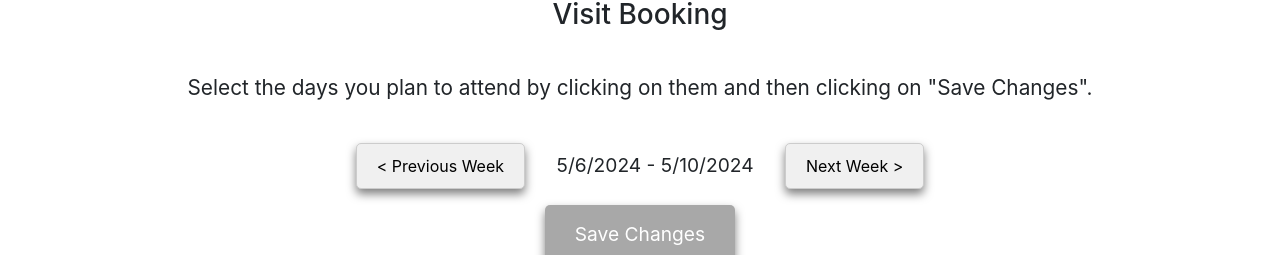
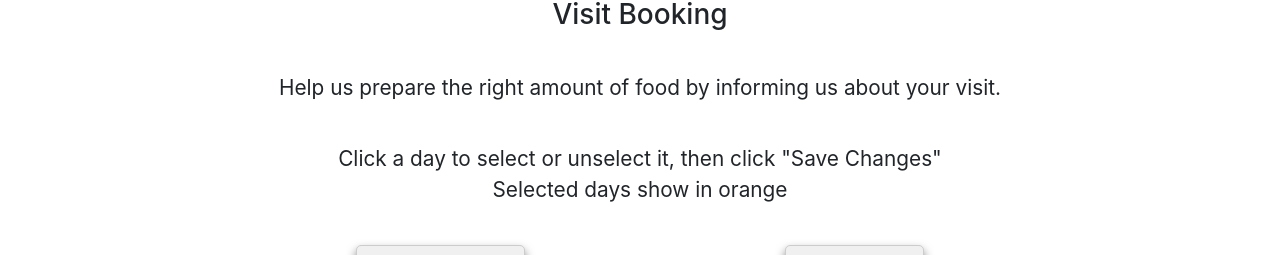
Before and after one commit to HL-LMX/bbclient, a React (Create React App) app: page /bookingbite/booking in a window 1280 px wide. Shown: the part 242-497 px from the top of the page. Built offline with nearby package versions, Linux system fonts and the light colour scheme; no server answers.

Commit message:
ci: Update Instructions

```diff
--- a/src/Booking.js
+++ b/src/Booking.js
@@ -249,7 +249,9 @@ export class Booking extends Component {
 
         <div>
             <h3 className="text-center" style={{ margin: '40px' }}>Visit Booking</h3>
-            <div className="text-center" style={{ margin: '40px', fontSize:'1.3rem'}}>Select the days you plan to attend by clicking on them and then clicking on "Save Changes".</div>
+            <div className="text-center" style={{ margin: '40px 0', fontSize:'1.3rem'}}>Help us prepare the right amount of food by informing us about your visit.</div>
+            <div className="text-center" style={{ fontSize:'1.3rem'}}>Click a day to select or unselect it, then click "Save Changes"</div>
+            <div className="text-center" style={{ marginBottom: '40px', fontSize:'1.3rem'}}>Selected days show in orange</div>
             <div className="text-center mb-3">
                 <button onClick={() => this.handleDateChange(-7)} className="arrow-button">
                     &lt; Previous Week
```
